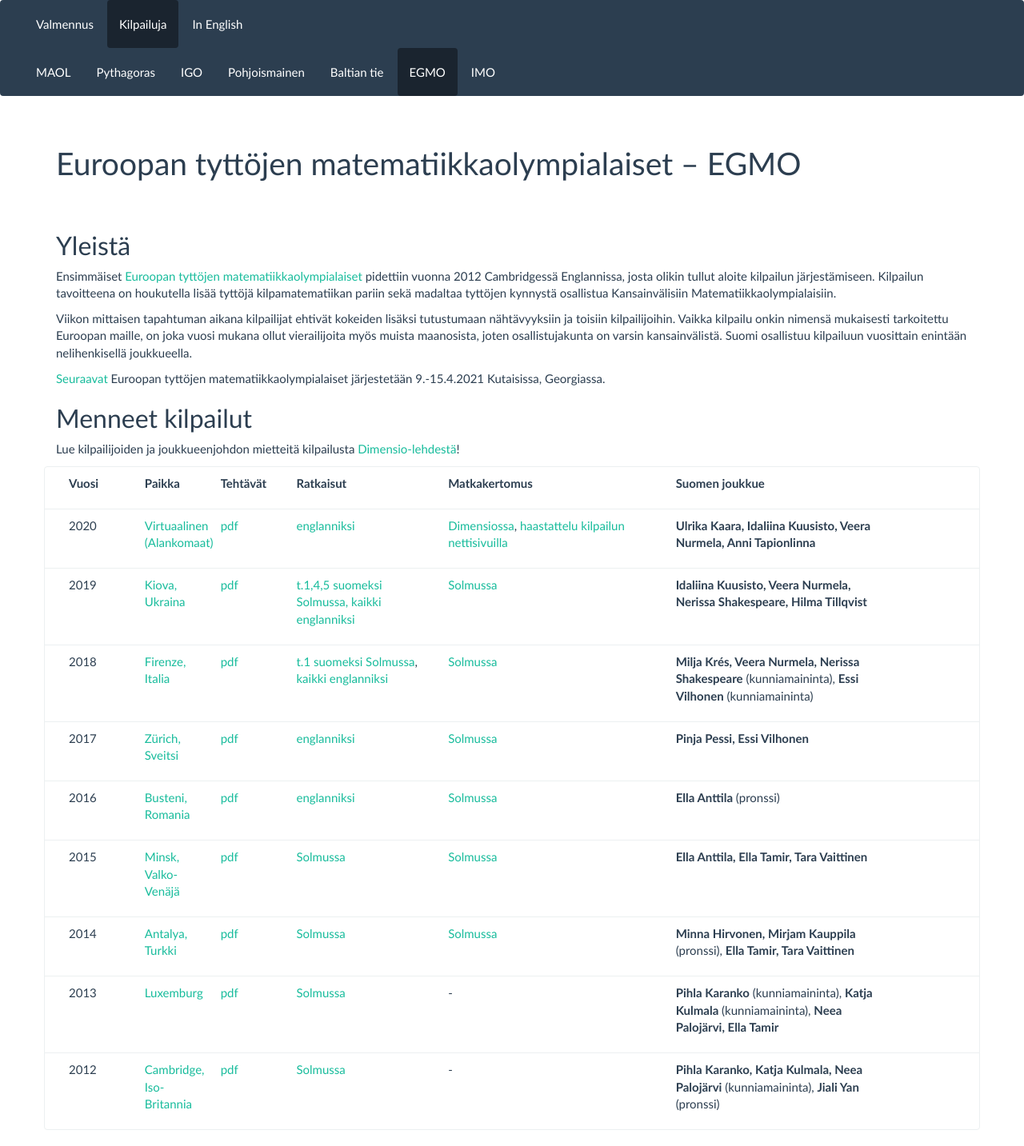
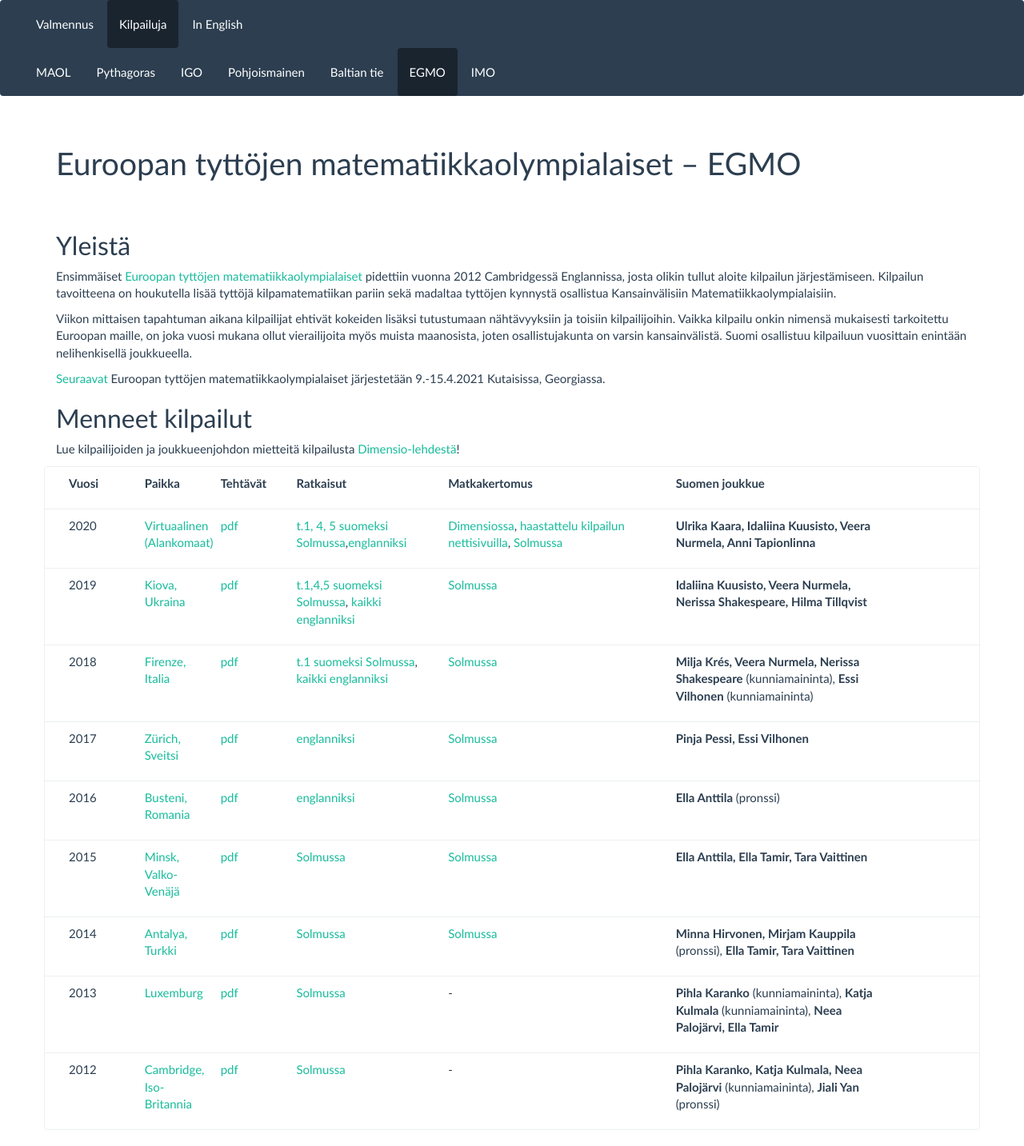
Before and after one commit to matematiikkakilpailut/matematiikkakilpailut.github.io, a Jekyll site: the page built from EGMO/index.md, in a window 1280 px wide. Shown: the whole page at 80% size. Built offline with Jekyll 4.4.1, drawn with Linux system fonts in a browser that asks for light colours.

Commit message:
Update index.md
2020 Solmu

```diff
--- a/EGMO/index.md
+++ b/EGMO/index.md
@@ -12,13 +12,13 @@ kilpailut:
   - vuosi: "2020"
     paikka: "[Virtuaalinen (Alankomaat)](https://www.egmo.org/egmos/egmo9/)"
     tehtavat: "[pdf](EGMO_2020teht.pdf)"
-    ratkaisut: "[englanniksi](EGMO_2020sol.pdf)"
-    kertomus: "[Dimensiossa](https://www.dimensiolehti.fi/matematiikan-harrastaminen-ja-egmo-2020-kahden-kisaajan-silmin/), [haastattelu kilpailun nettisivuilla](https://www.nr4i.nl/interviews/interview-with-ulrika-kaara-and-anni-tapionlinna-finland/)"
+    ratkaisut: "[t.1, 4, 5 suomeksi Solmussa](https://matematiikkalehtisolmu.fi/2020/2/egmo2020.pdf),[englanniksi](EGMO_2020sol.pdf)"
+    kertomus: "[Dimensiossa](https://www.dimensiolehti.fi/matematiikan-harrastaminen-ja-egmo-2020-kahden-kisaajan-silmin/), [haastattelu kilpailun nettisivuilla](https://www.nr4i.nl/interviews/interview-with-ulrika-kaara-and-anni-tapionlinna-finland/), [Solmussa](https://matematiikkalehtisolmu.fi/2020/2/egmo2020.pdf)"
     edustajat: "**Ulrika Kaara, Idaliina Kuusisto, Veera Nurmela, Anni Tapionlinna**"
   - vuosi: "2019"
     paikka: "[Kiova, Ukraina](https://www.egmo.org/egmos/egmo8/)"
     tehtavat: "[pdf](EGMO_2019teht.pdf)"
-    ratkaisut: "[t.1,4,5 suomeksi Solmussa,](https://matematiikkalehtisolmu.fi/2019/2/egmo2019.pdf)
+    ratkaisut: "[t.1,4,5 suomeksi Solmussa](https://matematiikkalehtisolmu.fi/2019/2/egmo2019.pdf),
     [kaikki englanniksi](EGMO_2019sol.pdf)"
     kertomus: "[Solmussa](https://matematiikkalehtisolmu.fi/2019/2/egmo2019.pdf)"
     edustajat: "**Idaliina Kuusisto, Veera Nurmela, Nerissa Shakespeare, Hilma Tillqvist**"
```
